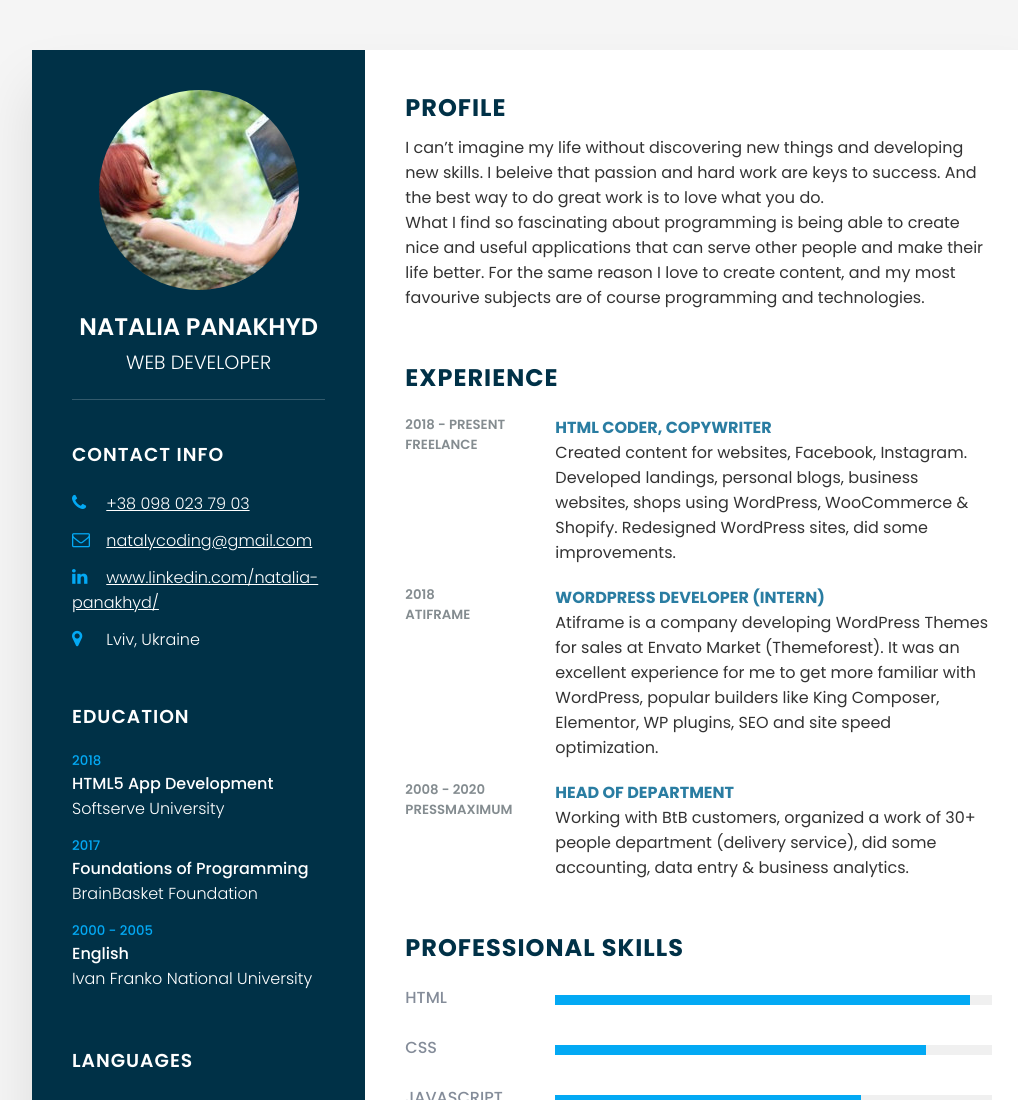
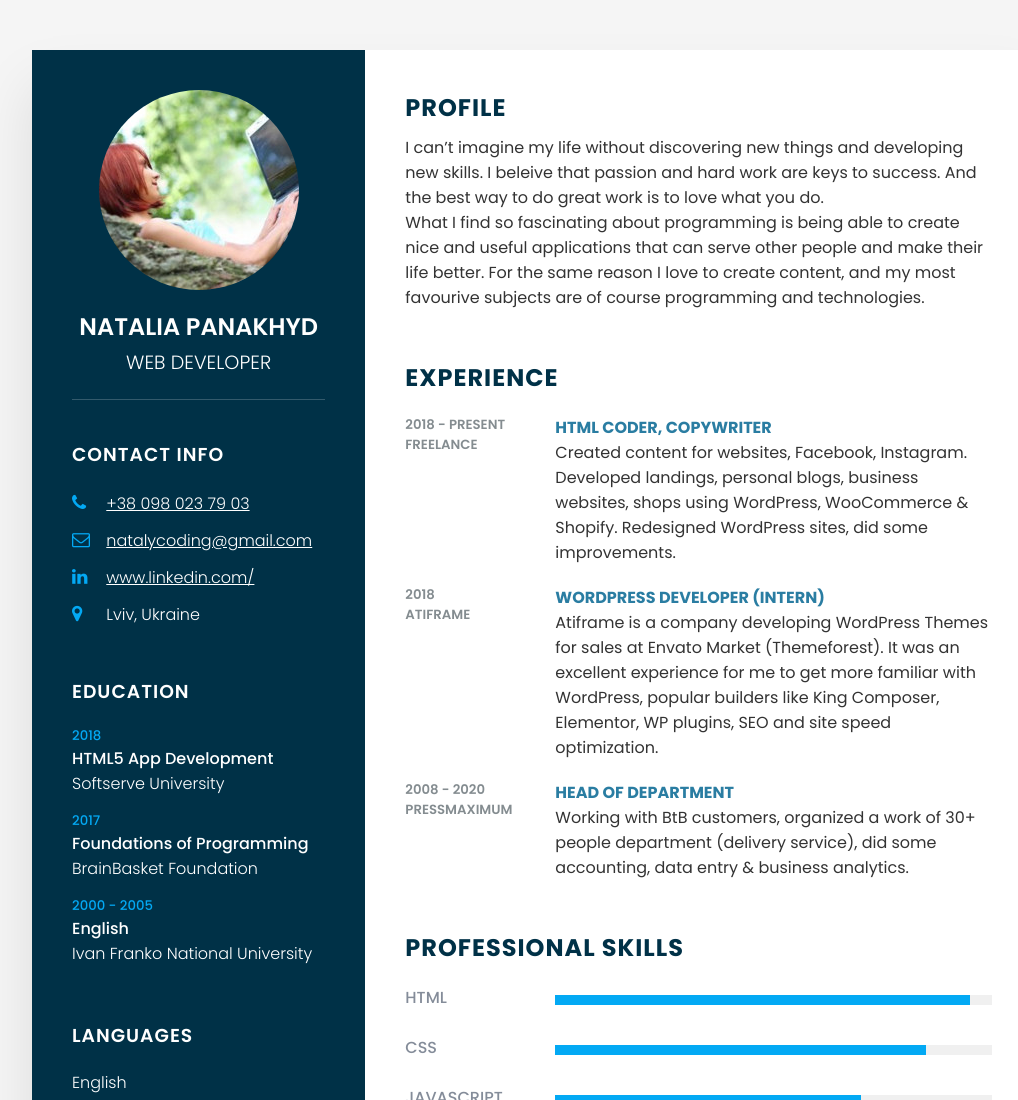
Before and after one commit to NatalyCoding/int-cv, a plain HTML site: page index.html in a window 1280 px wide. Shown: the top 1100 px of the page, without its empty margins (108-1126 px from the left). Drawn offline with Linux system fonts and the light colour scheme.

Commit message:
Update index.html

```diff
--- a/index.html
+++ b/index.html
@@ -35,7 +35,7 @@
                     <li>
                         <span class="icon"><i class="fa fa-linkedin" aria-hidden="true"></i></span>
                         <span class="text">
-							<a href="http://www.linkedin.com/in/natalia-panakhyd-11a01441/">www.linkedin.com/natalia-panakhyd/</a>
+							<a href="http://www.linkedin.com/in/natalia-panakhyd-11a01441/">www.linkedin.com/</a>
 						</span>
                     </li>
                     <li>
```
